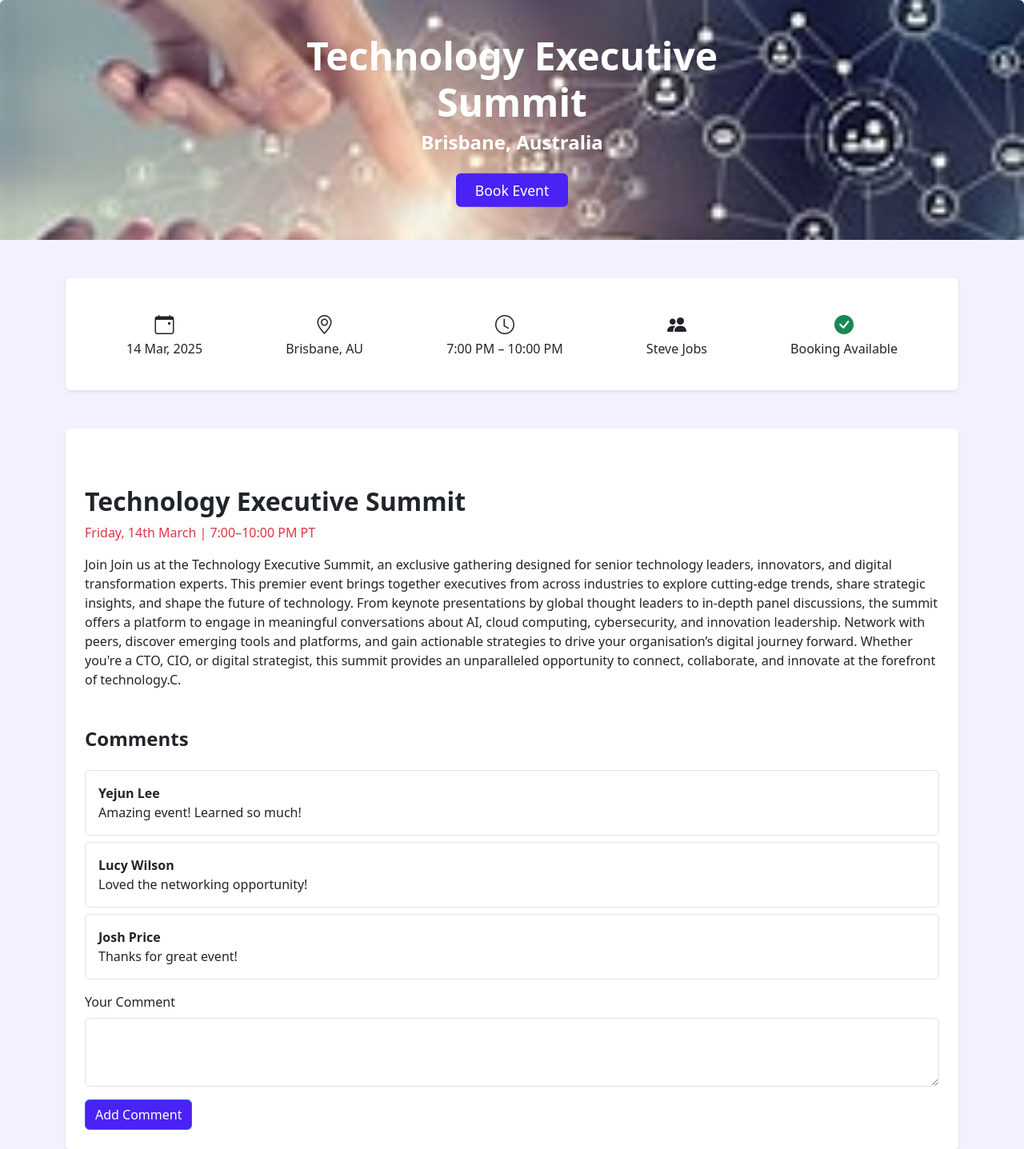
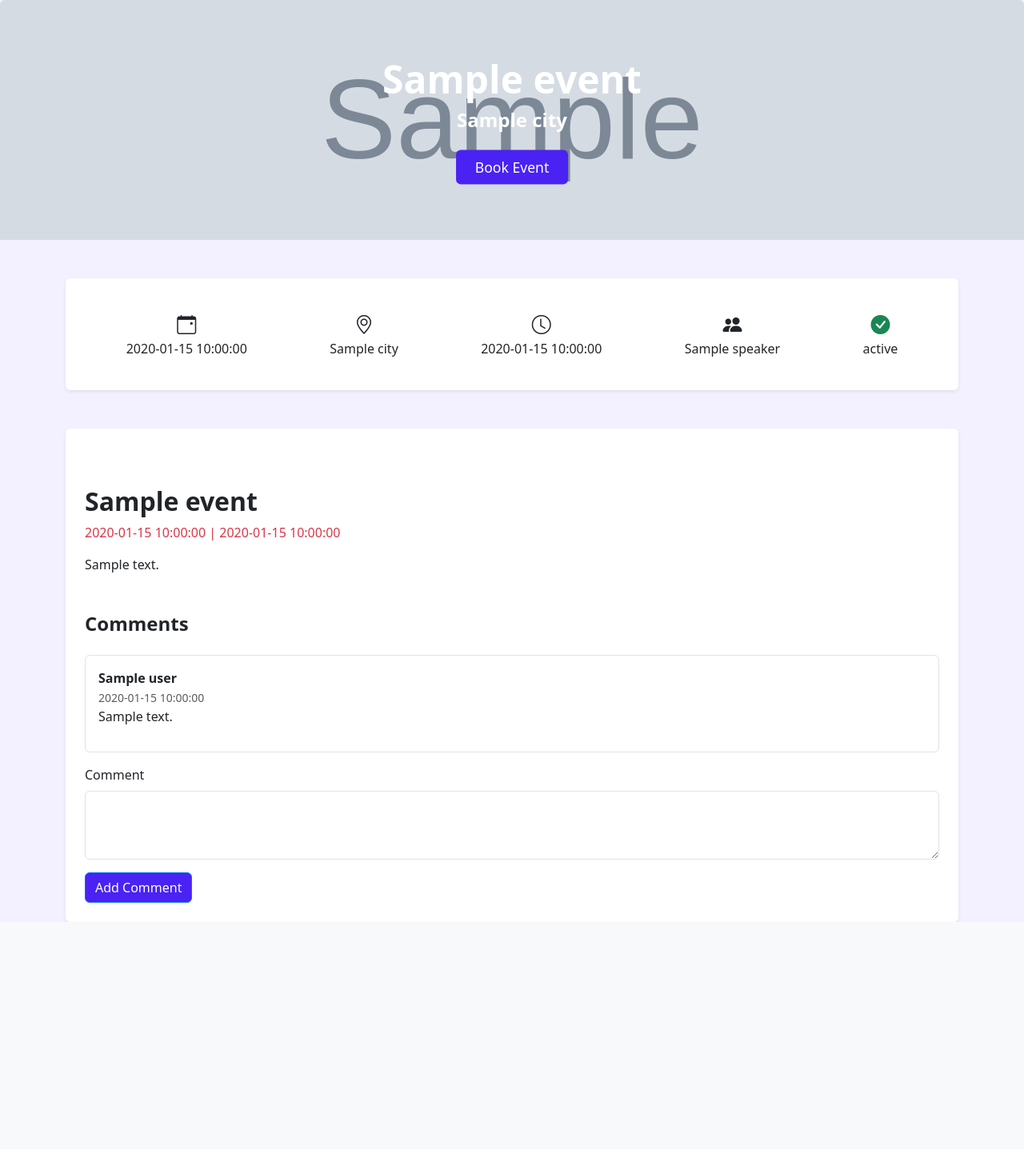
Before and after one commit to Sebastian-Zitny/IAB207, a Flask app: template IAB207/Templates/eventDetail.html in a window 1280 px wide. Shown: the part 56-1493 px from the top of the page at 80% size. After the commit the page ends 1209 px from the top, so only its background shows below. Run offline with Flask 3, Linux system fonts and the light colour scheme; tables that the repository leaves empty hold one stand-in row (values such as "Sample post"); the template is opened without the code that fills it: values that come from a table or form of the project are taken from there, most other values are stand-ins (such as "Sample title", 1, 10 or a date in 2020); grey boxes marked "Sample" are stand-in pictures; some libraries are stand-ins or nearby versions.

Commit message:
Set up event detail comments, working version before DB integration

```diff
--- a/IAB207/Templates/eventDetail.html
+++ b/IAB207/Templates/eventDetail.html
@@ -6,22 +6,22 @@
   <title>Event Detail | Talknology</title>
   <link href="https://cdn.jsdelivr.net/npm/bootstrap@5.3.3/dist/css/bootstrap.min.css" rel="stylesheet">
   <link href="https://cdn.jsdelivr.net/npm/bootstrap-icons@1.10.5/font/bootstrap-icons.css" rel="stylesheet">
-  <link rel="stylesheet" href="static/style/eventDetail.css">
+  <link rel="stylesheet" href="{{ url_for('static', filename='style/eventDetail.css') }}">
 </head>
 <body class="bg-light-purple">
 
   <!-- Navbar -->
   <nav class="navbar navbar-expand-lg bg-body-tertiary">
     <div class="container-fluid">
-      <a class="navbar-brand fw-bold" href="index.html">Talknology</a>
+      <a class="navbar-brand fw-bold" href="/">Talknology</a>
       <button class="navbar-toggler" type="button" data-bs-toggle="collapse" data-bs-target="#navbarNav">
         <span class="navbar-toggler-icon"></span>
       </button>
       <div class="collapse navbar-collapse justify-content-end" id="navbarNav">
         <ul class="navbar-nav me-3">
-          <li class="nav-item"><a class="nav-link active" href="index.html">Home</a></li>
-          <li class="nav-item"><a class="nav-link" href="createEvents.html">Create Events</a></li>
-          <li class="nav-item"><a class="nav-link" href="myBooking.html">My Bookings</a></li>
+          <li class="nav-item"><a class="nav-link active" href="/">Home</a></li>
+          <li class="nav-item"><a class="nav-link" href="/createEvents.html">Create Events</a></li>
+          <li class="nav-item"><a class="nav-link" href="/myBooking.html">My Bookings</a></li>
           <li class="nav-item"><a class="nav-link" href="#">Log in</a></li>
         </ul>
         <a class="btn btn-primary signup-btn" href="#">Sign up</a>
@@ -30,14 +30,11 @@
   </nav>
 
   <div class="position-relative text-white text-center">
-    <img src="{{ url_for('static', filename='img/Tech image.jpg') }}" class="event-img" alt="Event Banner">
-
-
-
+    <img src="{{ url_for('static', filename=event.image) }}" class="event-img" alt="Event Banner">
     <div class="position-absolute top-50 start-50 translate-middle">
-      <h1 class="fw-bold display-5 text-shadow title">Technology Executive Summit</h1>
-      <h4 class="fw-semibold text-shadow">Brisbane, Australia</h4>
-      <a href="checkOut.html" class="btn btn-primary mt-3 px-4 py-2 booking-btn">Book Event</a>
+      <h1 class="fw-bold display-5 text-shadow title">{{ event.title }}</h1>
+      <h4 class="fw-semibold text-shadow">{{ event.city }}</h4>
+      <a href="/checkOut.html" class="btn btn-primary mt-3 px-4 py-2 booking-btn">Book Event</a>
     </div>
   </div>
 
@@ -46,62 +43,57 @@
     <div class="bg-white rounded shadow-sm p-4 d-flex justify-content-around flex-wrap text-center">
       <div class="p-3">
         <i class="bi bi-calendar-event fs-4"></i>
-        <p class="mb-0">14 Mar, 2025</p>
+        <p class="mb-0">{{ event.date }}</p>
       </div>
       <div class="p-3">
         <i class="bi bi-geo-alt fs-4"></i>
-        <p class="mb-0">Brisbane, AU</p>
+        <p class="mb-0">{{ event.city }}</p>
       </div>
       <div class="p-3">
         <i class="bi bi-clock fs-4"></i>
-        <p class="mb-0">7:00 PM – 10:00 PM</p>
+        <p class="mb-0">{{ event.time }}</p>
       </div>
       <div class="p-3">
         <i class="bi bi-people-fill fs-4"></i>
-        <p class="mb-0">Steve Jobs</p>
+        <p class="mb-0">{{ event.speaker }}</p>
       </div>
       <div class="p-3">
         <i class="bi bi-check-circle-fill text-success fs-4"></i>
-        <p class="mb-0">Booking Available</p>
+        <p class="mb-0">{{ event.status }}</p>
       </div>
     </div>
 
     <div class="container mt-5 bg-white rounded shadow-sm p-4">
-        <!-- Description -->
-    <div class="mt-5">
-        <h2 class="fw-bold">Technology Executive Summit</h2>
-        <p class="text-danger">Friday, 14th March | 7:00–10:00 PM PT</p>
-        <p>Join Join us at the Technology Executive Summit, an exclusive gathering designed for senior technology leaders, innovators, and digital transformation experts. This premier event brings together executives from across industries to explore cutting-edge trends, share strategic insights, and shape the future of technology.
-
-            From keynote presentations by global thought leaders to in-depth panel discussions, the summit offers a platform to engage in meaningful conversations about AI, cloud computing, cybersecurity, and innovation leadership. Network with peers, discover emerging tools and platforms, and gain actionable strategies to drive your organisation’s digital journey forward.
-
-            Whether you're a CTO, CIO, or digital strategist, this summit provides an unparalleled opportunity to connect, collaborate, and innovate at the forefront of technology.C.</p>
+      <!-- Description -->
+      <div class="mt-5">
+        <h2 class="fw-bold">{{ event.title }}</h2>
+        <p class="text-danger">{{ event.date }} | {{ event.time }}</p>
+        <p>{{ event.description }}</p>
       </div>
-
 
       <!-- Comments -->
       <div class="mt-5">
         <div class="d-flex justify-content-between align-items-center mb-3">
           <h4 class="fw-bold">Comments</h4>
         </div>
-        <div class="border rounded p-3 mb-2">
-          <strong>Yejun Lee</strong><br/>
-          Amazing event! Learned so much!
-        </div>
-        <div class="border rounded p-3 mb-2">
-          <strong>Lucy Wilson</strong><br/>
-          Loved the networking opportunity!
-        </div>
-        <div class="border rounded p-3 mb-2">
-            <strong>Josh Price</strong><br/>
-            Thanks for great event!
+
+        {% for comment in comments %}
+          <div class="border rounded p-3 mb-2">
+            <strong>{{ comment.user }}</strong><br/>
+            <small class="text-muted">{{ comment.created_at }}</small>
+            <p>{{ comment.text }}</p>
           </div>
-        <form class="mt-3">
+        {% else %}
+          <p>No comments yet.</p>
+        {% endfor %}
+
+        <form method="POST" class="mt-3">
+          {{ form.hidden_tag() }}
           <div class="mb-3">
-            <label for="commentText" class="form-label">Your Comment</label>
-            <textarea class="form-control" id="commentText" rows="3"></textarea>
+            {{ form.text.label(class="form-label") }}
+            {{ form.text(class="form-control", rows=3) }}
           </div>
-          <button type="submit" class="btn btn-primary comment-btn">Add Comment</button>
+          {{ form.submit(class="btn btn-primary comment-btn") }}
         </form>
       </div>
     </div>
--- a/IAB207/app/forms.py
+++ b/IAB207/app/forms.py
@@ -0,0 +1,7 @@
+from flask_wtf import FlaskForm
+from wtforms import TextAreaField, SubmitField
+from wtforms.validators import InputRequired
+
+class CommentForm(FlaskForm):
+    text = TextAreaField('Comment', validators=[InputRequired()])
+    submit = SubmitField('Add Comment')
--- a/IAB207/eventDetail.py
+++ b/IAB207/eventDetail.py
@@ -1,7 +1,47 @@
-from flask import Flask, render_template
+# eventDetail.py
+from flask import render_template, request, redirect, url_for
+from datetime import datetime
+from app.forms import CommentForm
 
+# Event and Comment Classes
+class Comment:
+    def __init__(self, user, text, created_at):
+        self.user = user
+        self.text = text
+        self.created_at = created_at
+
+class Event:
+    def __init__(self, id, title, city, date, time, speaker, image, status, description):
+        self.id = id
+        self.title = title
+        self.city = city
+        self.date = date
+        self.time = time
+        self.speaker = speaker
+        self.image = image
+        self.status = status
+        self.description = description
+        self.comments = []
+
+# Dummy Event Data
+events = {
+    "1": Event("1", "Technology Executive Summit", "Brisbane, Australia", "14 Mar, 2025", "7:00 PM – 10:00 PM", "Steve Jobs", "img/Tech image.jpg", "Booking Available", "Join us at the Technology Executive Summit, an exclusive gathering..."),
+    "2": Event("2", "FutureTech Innovation Forum", "New York, U.S", "21 Mar, 2025", "10:00 AM – 4:00 PM", "Elon Musk", "img/Tech image6.jpg", "Booking Available", "Dive into future tech innovations..."),
+    "3": Event("3", "AI & Automation Expo 2025", "Boston, U.S", "18 Apr, 2025", "9:00 AM – 5:00 PM", "Ada Lovelace", "img/Tech image5.jpg", "Booking Available", "Explore the power of AI and automation...")
+}
 
 def init_eventDetail(app):
-    @app.route('/eventDetail.html')
-    def eventDetail():
-        return render_template('eventDetail.html')
+    @app.route('/event/<event_id>', methods=['GET', 'POST'])
+    def event_detail(event_id):
+        form = CommentForm()
+        event = events.get(event_id)
+
+        if not event:
+            return "Event not found", 404
+
+        if form.validate_on_submit():
+            comment = Comment("Anonymous", form.text.data, datetime.now().strftime("%b %d, %Y"))
+            event.comments.append(comment)
+            return redirect(url_for('event_detail', event_id=event_id))
+
+        return render_template('eventDetail.html', event=event, comments=event.comments, form=form)
--- a/IAB207/main.py
+++ b/IAB207/main.py
@@ -5,6 +5,7 @@ from myBooking import init_myBooking
 from eventDetail import init_eventDetail
 
 app = Flask(__name__)
+app.secret_key = 'secret'
 
 init_createEvents(app)
 
@@ -24,4 +25,4 @@ def Home():
 
 
 if __name__ == '__main__':
-    app.run(debug=False, use_reloader=False)
+    app.run(debug=True, use_reloader=True)
```
Also changed, not shown: IAB207/Templates/index.html (+6 -6 lines), IAB207/app/__init__.py (+28 -0 lines), IAB207/app/models.py (added).
